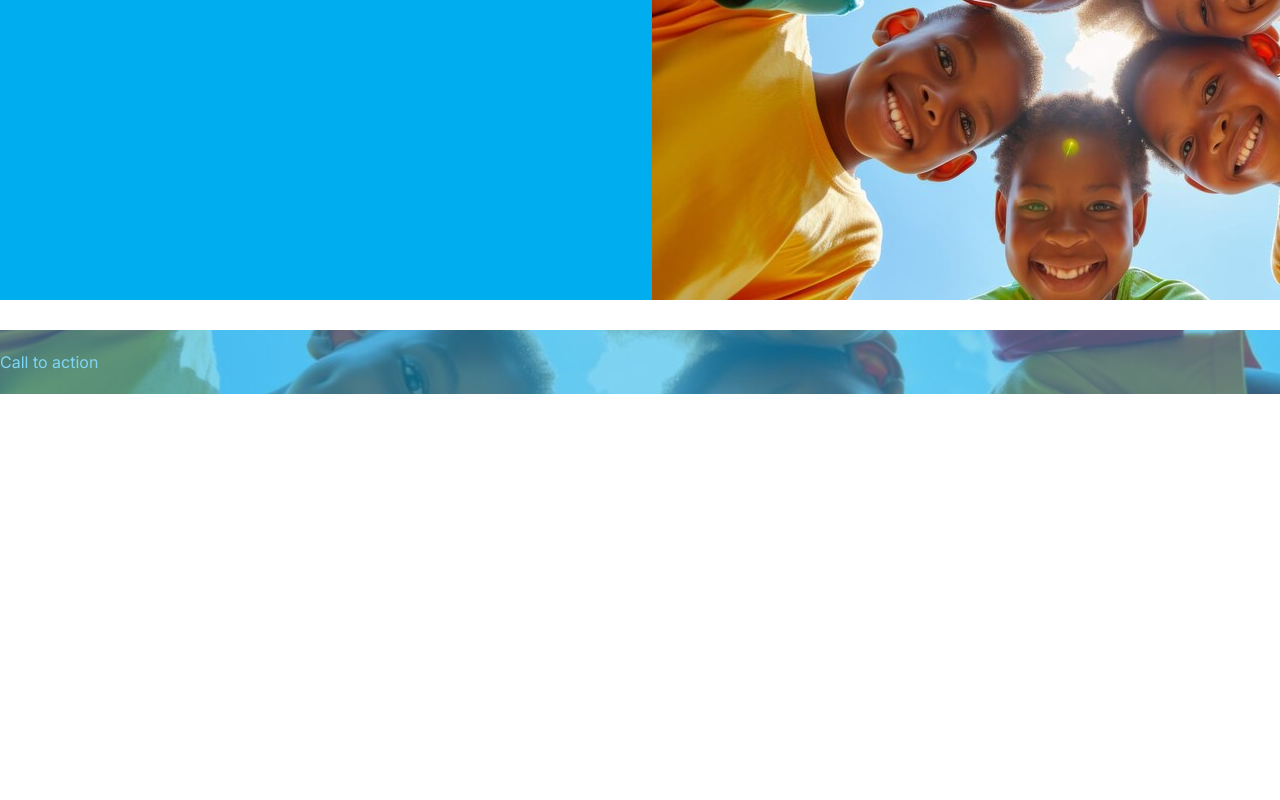
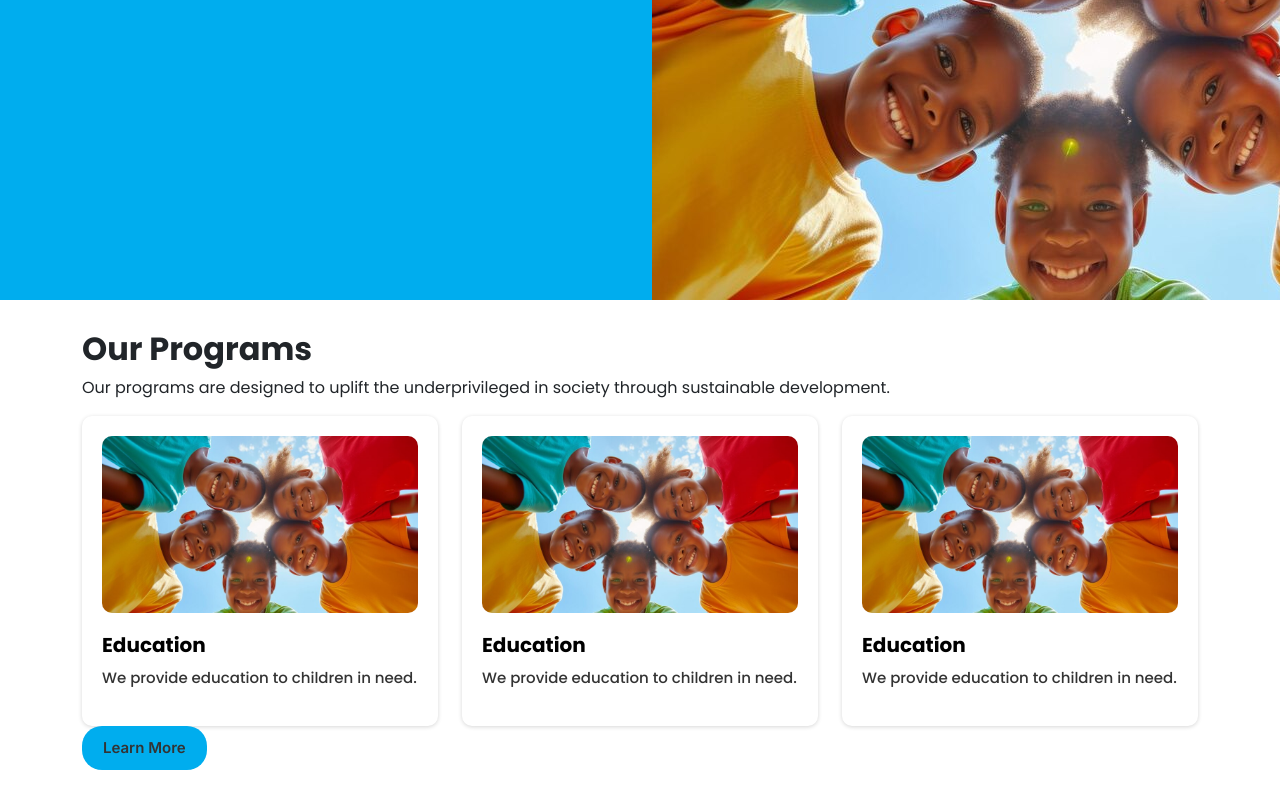
Before and after one commit to Oj-washingtone/chci, a Next.js app: page / in a window 1280 px wide. Shown: the part 1490-2290 px from the top of the page. Before the commit the page ends 1884 px from the top, so only its background shows below. Built offline with nearby package versions, Linux system fonts and the light colour scheme.

Commit message:
structure

```diff
--- a/app/page.js
+++ b/app/page.js
@@ -16,9 +16,8 @@ export default function Home() {
         <Banner />
         <Summary />
         <About />
-
-        <CallToAction />
-        {/* <Programs /> */}
+        <Programs />
+        {/* <CallToAction /> */}
       </main>
       {/* <Footer /> */}
     </>
--- a/components/Programs.js
+++ b/components/Programs.js
@@ -1,5 +1,52 @@
 import React from "react";
 
 export default function Programs() {
-  return <div className=" programs-wrapper"></div>;
+  return (
+    <div className=" programs-wrapper section">
+      <div className="container">
+        <div className="row">
+          <div className="col-md-12">
+            <h2 className="poppins-bold">Our Programs</h2>
+            <p className="poppins-regular">
+              Our programs are designed to uplift the underprivileged in society
+              through sustainable development.
+            </p>
+
+            <div className="row">
+              <div className="col-md-4">
+                <div className="program-card">
+                  <img src="images/b1.jpg" alt="Program" />
+                  <h3 className="poppins-bold">Education</h3>
+                  <p className="poppins-regular">
+                    We provide education to children in need.
+                  </p>
+                </div>
+              </div>
+
+              <div className="col-md-4">
+                <div className="program-card">
+                  <img src="images/b1.jpg" alt="Program" />
+                  <h3 className="poppins-bold">Education</h3>
+                  <p className="poppins-regular">
+                    We provide education to children in need.
+                  </p>
+                </div>
+              </div>
+
+              <div className="col-md-4">
+                <div className="program-card">
+                  <img src="images/b1.jpg" alt="Program" />
+                  <h3 className="poppins-bold">Education</h3>
+                  <p className="poppins-regular">
+                    We provide education to children in need.
+                  </p>
+                </div>
+              </div>
+            </div>
+            <button className="__btn __btn_primary">Learn More</button>
+          </div>
+        </div>
+      </div>
+    </div>
+  );
 }
--- a/styles/globals.css
+++ b/styles/globals.css
@@ -325,3 +325,37 @@ h6 {
 .about-wrapper {
   background-color: var(--primary-color);
 }
+
+/* programs */
+.program-card {
+  box-shadow: rgba(0, 0, 0, 0.16) 0px 1px 4px;
+  border-radius: 10px;
+  overflow: hidden;
+  transition: all 0.3s ease;
+  padding: 20px;
+}
+
+.program-card img {
+  width: 100%;
+  height: 100%;
+  object-fit: cover;
+  border-radius: 10px;
+}
+
+.program-card:hover {
+  transform: translateY(-10px);
+}
+
+.program-card h3 {
+  font-size: 20px;
+  font-weight: 700;
+  color: #000;
+  margin-top: 20px;
+}
+
+.program-card p {
+  font-size: 15px;
+  font-weight: 500;
+  color: #333;
+  margin-top: 10px;
+}
```
